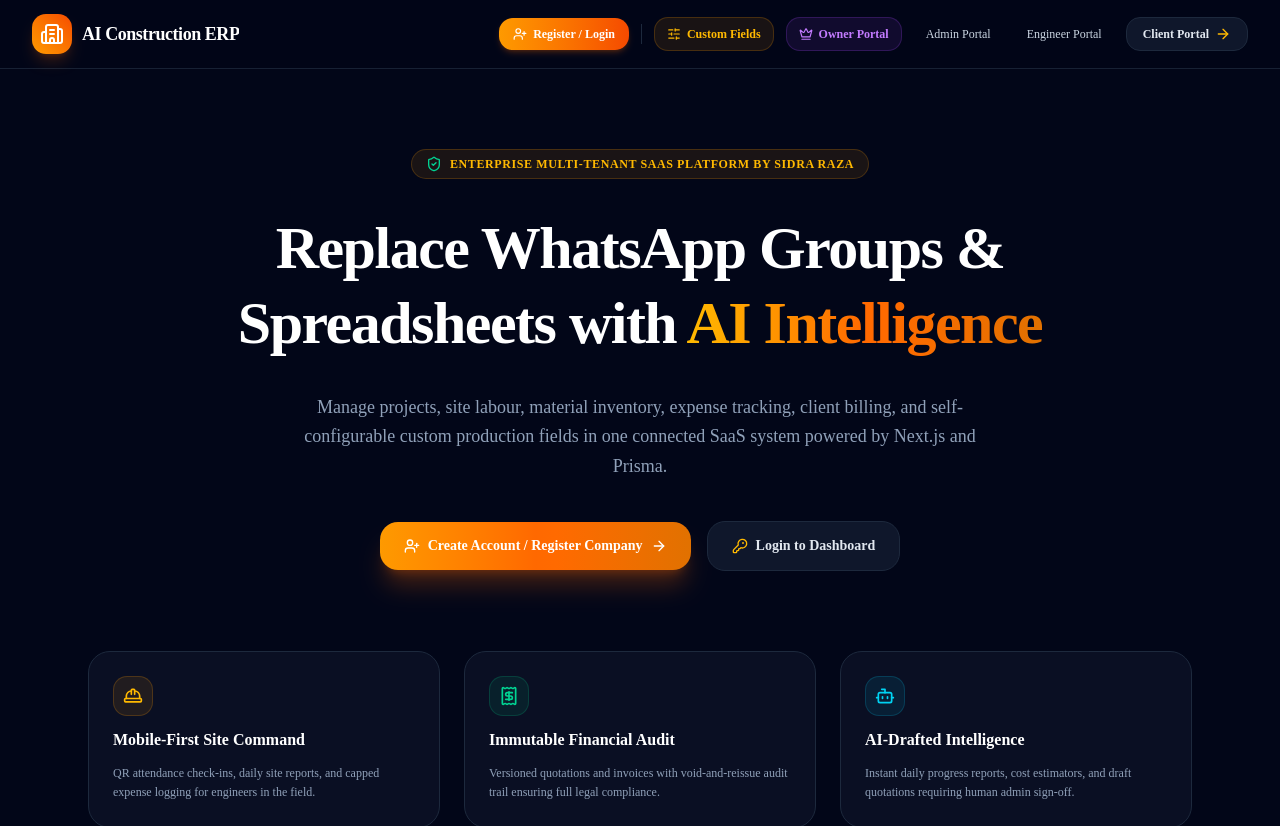
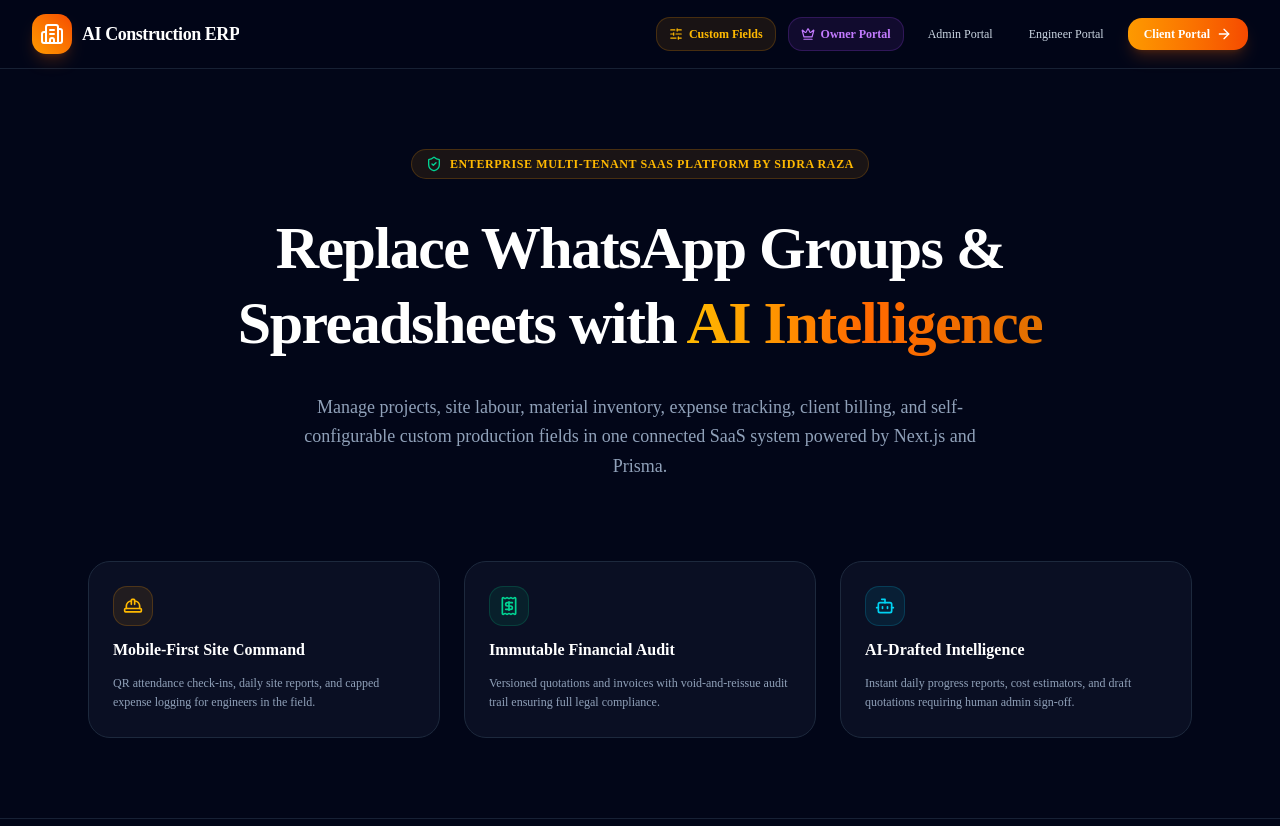
Before and after one commit to SidraRaza/ai-construction-erp, a Next.js app in the folder frontend/: page / in a window 1280 px wide. Shown: the top 826 px of the page. Built offline with nearby package versions, Linux system fonts and the light colour scheme.

Commit message:
refactor: remove all Register and Login buttons from Home Page UI

```diff
--- a/frontend/app/page.tsx
+++ b/frontend/app/page.tsx
@@ -18,9 +18,6 @@
   X,
   LayoutDashboard,
   Users,
-  KeyRound,
-  UserPlus,
-  Lock,
 } from "lucide-react";
 
 function HomeContent() {
@@ -41,7 +38,7 @@
 
   return (
     <div className="min-h-screen bg-slate-950 text-slate-100 font-sans flex flex-col justify-between overflow-x-hidden">
-      {/* Navigation Bar (100% Responsive) */}
+      {/* Navigation Bar */}
       <nav className="border-b border-slate-800/80 px-4 sm:px-8 py-3.5 flex items-center justify-between backdrop-blur-md bg-slate-950/90 sticky top-0 z-50">
         {/* Brand Logo */}
         <div className="flex items-center gap-2.5">
@@ -53,16 +50,6 @@
 
         {/* Desktop Navigation Links */}
         <div className="hidden md:flex items-center gap-2 lg:gap-3">
-          {/* Register / Login Main CTA Button */}
-          <button
-            onClick={() => setIsAuthModalOpen(true)}
-            className="text-xs font-extrabold px-3.5 py-2 rounded-xl bg-gradient-to-r from-amber-500 to-orange-600 text-white shadow-md shadow-orange-500/20 hover:brightness-110 transition-all flex items-center gap-1.5"
-          >
-            <UserPlus className="w-3.5 h-3.5" /> Register / Login
-          </button>
-
-          <div className="h-5 w-px bg-slate-800" />
-
           <Link
             href="/admin/custom-fields"
             className="text-xs font-bold text-amber-400 bg-amber-500/10 border border-amber-500/20 hover:bg-amber-500/20 px-3 py-2 rounded-xl transition-all flex items-center gap-1.5"
@@ -93,20 +80,20 @@
 
           <Link
             href="/client/dashboard"
-            className="text-xs font-semibold px-4 py-2 rounded-xl bg-slate-900 border border-slate-800 text-slate-200 hover:text-white transition-all flex items-center gap-1.5"
+            className="text-xs font-semibold px-4 py-2 rounded-xl bg-gradient-to-r from-amber-500 to-orange-600 text-white shadow-lg shadow-orange-500/20 hover:brightness-110 transition-all flex items-center gap-1.5"
           >
-            Client Portal <ArrowRight className="w-4 h-4 text-amber-400" />
+            Client Portal <ArrowRight className="w-4 h-4" />
           </Link>
         </div>
 
         {/* Mobile Controls */}
         <div className="flex md:hidden items-center gap-2">
-          <button
-            onClick={() => setIsAuthModalOpen(true)}
-            className="text-[11px] font-bold px-2.5 py-1.5 rounded-lg bg-gradient-to-r from-amber-500 to-orange-600 text-white shadow-sm flex items-center gap-1"
+          <Link
+            href="/admin/custom-fields"
+            className="text-[11px] font-bold text-amber-400 bg-amber-500/10 border border-amber-500/20 px-2.5 py-1.5 rounded-lg flex items-center gap-1"
           >
-            <UserPlus className="w-3 h-3" /> Account
-          </button>
+            <SlidersHorizontal className="w-3 h-3" /> Fields
+          </Link>
 
           <button
             onClick={() => setIsMobileNavOpen(!isMobileNavOpen)}
@@ -123,19 +110,6 @@
         <div className="md:hidden fixed inset-0 z-40 bg-slate-950/95 backdrop-blur-xl p-6 pt-20 flex flex-col justify-between animate-in fade-in duration-200">
           <div className="space-y-3">
             <p className="text-xs font-bold text-slate-400 uppercase tracking-wider mb-2">Portal Navigation</p>
-
-            <button
-              onClick={() => {
-                setIsMobileNavOpen(false);
-                setIsAuthModalOpen(true);
-              }}
-              className="w-full p-3.5 rounded-2xl bg-gradient-to-r from-amber-500 to-orange-600 text-white text-sm font-bold flex items-center justify-between shadow-lg shadow-orange-500/20"
-            >
-              <span className="flex items-center gap-2.5">
-                <UserPlus className="w-4 h-4" /> Create Account / Login
-              </span>
-              <ArrowRight className="w-4 h-4" />
-            </button>
 
             <Link
               href="/admin/custom-fields"
@@ -184,10 +158,10 @@
             <Link
               href="/client/dashboard"
               onClick={() => setIsMobileNavOpen(false)}
-              className="p-3.5 rounded-2xl bg-slate-900 border border-slate-800 text-slate-100 text-sm font-bold flex items-center justify-between"
+              className="p-3.5 rounded-2xl bg-gradient-to-r from-amber-500 to-orange-600 text-white text-sm font-bold flex items-center justify-between shadow-lg shadow-orange-500/20"
             >
               <span className="flex items-center gap-2.5">
-                <Users className="w-4 h-4 text-slate-400" /> Client Project Portal
+                <Users className="w-4 h-4" /> Client Project Portal
               </span>
               <ArrowRight className="w-4 h-4" />
             </Link>
@@ -212,22 +186,6 @@
         <p className="text-sm sm:text-lg text-slate-400 max-w-2xl leading-relaxed">
           Manage projects, site labour, material inventory, expense tracking, client billing, and self-configurable custom production fields in one connected SaaS system powered by Next.js and Prisma.
         </p>
-
-        {/* Hero CTA Button Group */}
-        <div className="flex items-center gap-4 pt-2 flex-wrap justify-center">
-          <button
-            onClick={() => setIsAuthModalOpen(true)}
-            className="px-6 py-3.5 rounded-2xl bg-gradient-to-r from-amber-500 via-orange-500 to-amber-600 text-white font-extrabold text-xs sm:text-sm shadow-xl shadow-orange-500/25 hover:brightness-110 flex items-center gap-2 transition-all"
-          >
-            <UserPlus className="w-4 h-4" /> Create Account / Register Company <ArrowRight className="w-4 h-4" />
-          </button>
-          <button
-            onClick={() => setIsAuthModalOpen(true)}
-            className="px-6 py-3.5 rounded-2xl bg-slate-900 border border-slate-800 text-slate-200 font-bold text-xs sm:text-sm hover:bg-slate-800 transition-all flex items-center gap-2"
-          >
-            <KeyRound className="w-4 h-4 text-amber-400" /> Login to Dashboard
-          </button>
-        </div>
 
         {/* Feature Highlights Grid */}
         <div className="grid grid-cols-1 sm:grid-cols-3 gap-4 sm:gap-6 pt-8 sm:pt-12 text-left w-full">
@@ -257,7 +215,7 @@
         </div>
       </main>
 
-      {/* Register / Login Gatekeeper Modal */}
+      {/* Register / Login Gatekeeper Modal (Opens automatically on auth=required or auth=login) */}
       <UserAuthModal
         isOpen={isAuthModalOpen}
         onClose={() => setIsAuthModalOpen(false)}
```
